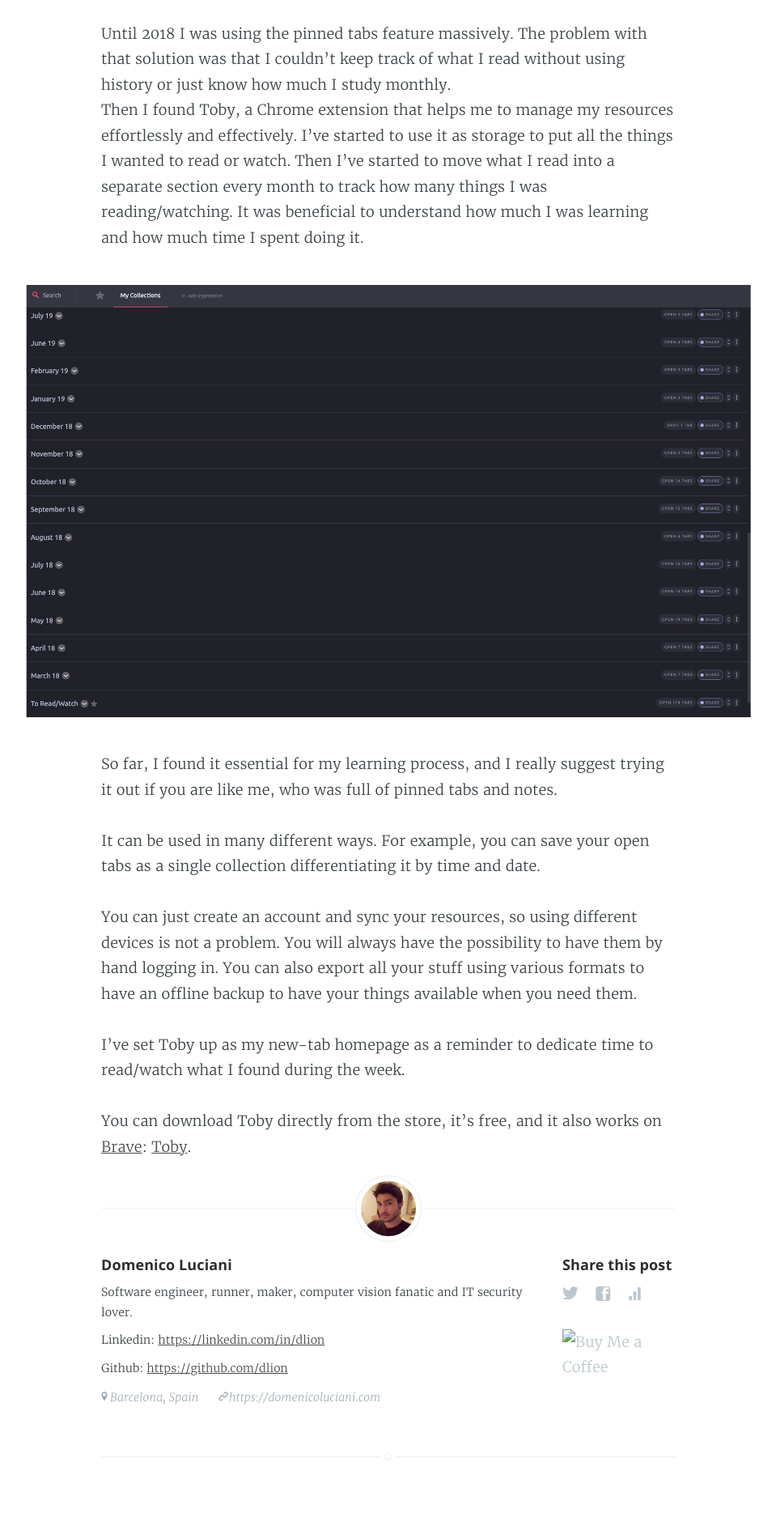
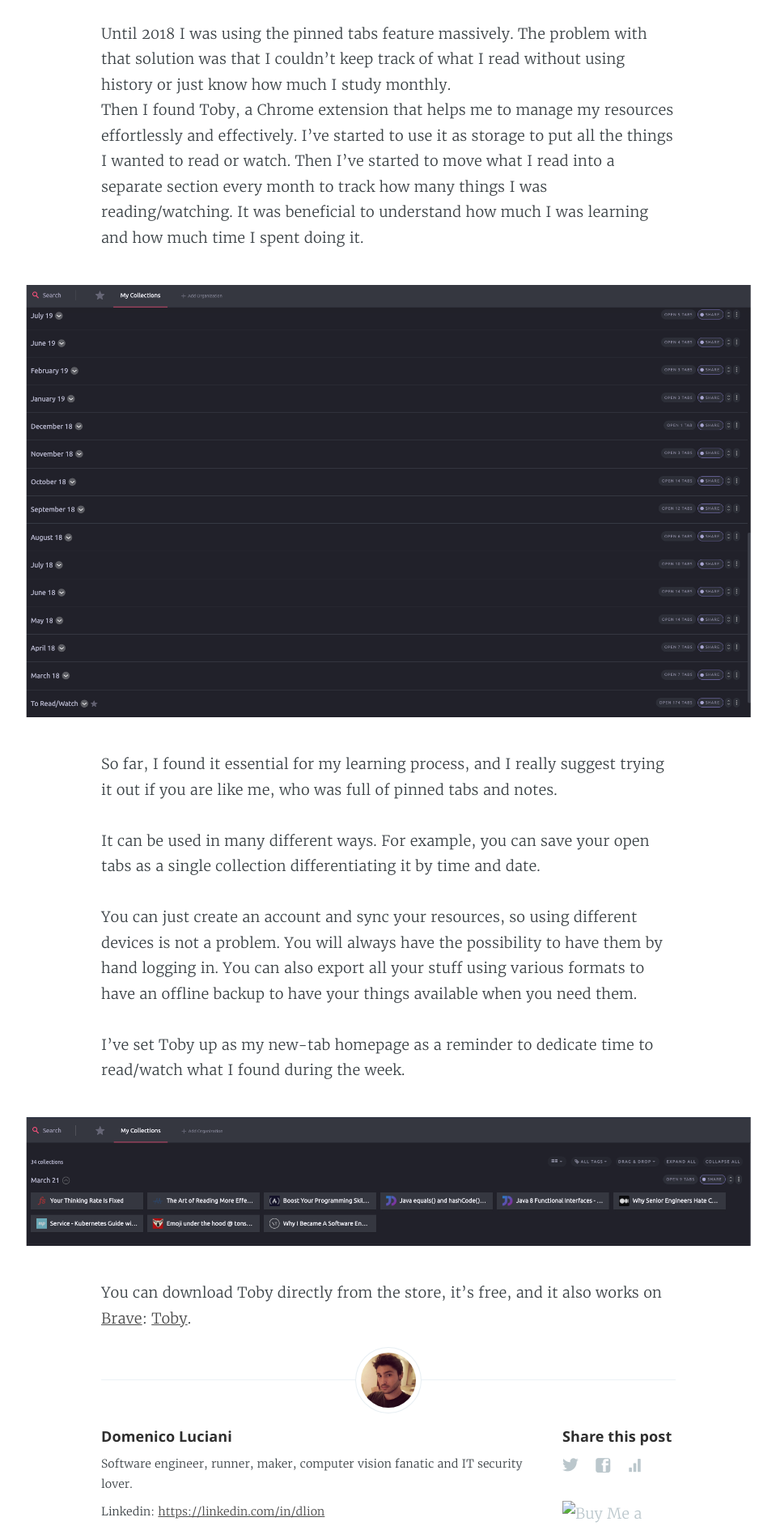
Before and after one commit to dlion/domenicoluciani, a Jekyll site: the page built from _posts/2021-03-27-manage-your-learning-process-with-toby.md, in a window 1280 px wide. Shown: the part 816-2706 px from the top of the page at 81% size, without its empty margins (160-1119 px from the left). Built offline with Jekyll 4.4.1, drawn with Linux system fonts in a browser that asks for light colours; some web fonts are replaced.

Commit message:
Added new image

```diff
--- a/_posts/2021-03-27-manage-your-learning-process-with-toby.md
+++ b/_posts/2021-03-27-manage-your-learning-process-with-toby.md
@@ -24,4 +24,6 @@
 
 I've set Toby up as my new-tab homepage as a reminder to dedicate time to read/watch what I found during the week.
 
+![toby2](/assets/images/posts/toby2.png)
+
 You can download Toby directly from the store, it's free, and it also works on [Brave](https://brave.com): [Toby](https://chrome.google.com/webstore/detail/toby-for-chrome/hddnkoipeenegfoeaoibdmnaalmgkpip).
```
Also changed, not shown: assets/images/posts/toby2.png (added).
